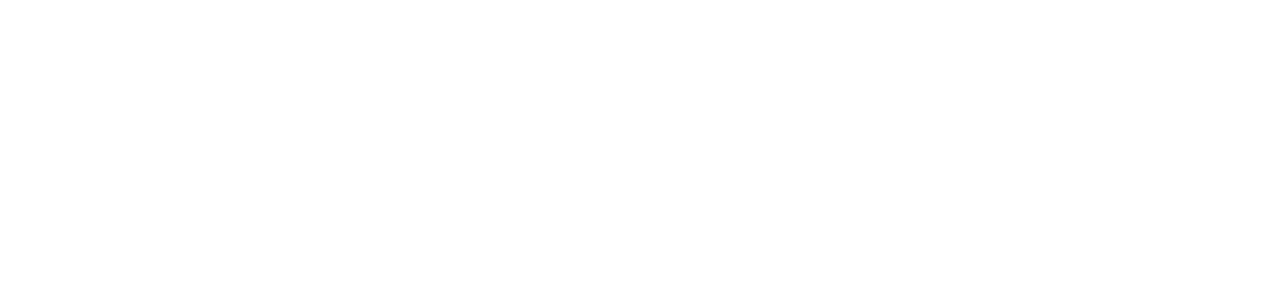
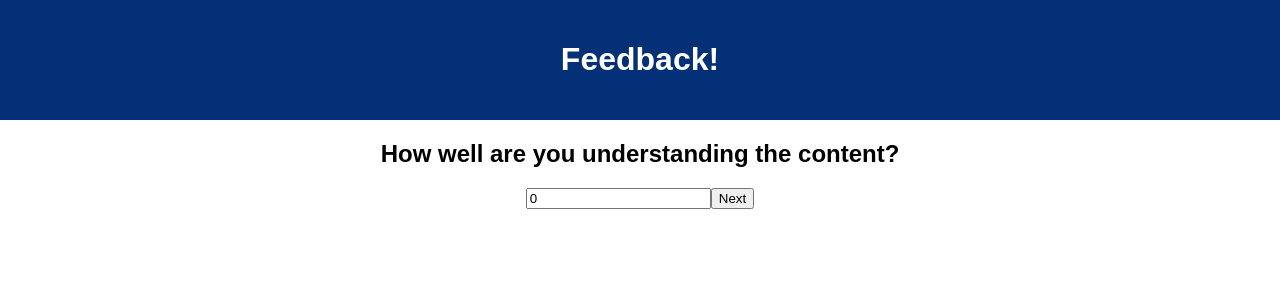
Before and after one commit to sjg3609/weekend-redux-feedback-loop, a React (Create React App) app: page /#/step-two in a window 1280 px wide. Shown: the top 300 px of the page. Built offline with nearby package versions, Linux system fonts and the light colour scheme.

Commit message:
set up Step Two and added Step Three and Step Four components

```diff
--- a/src/components/App/App.jsx
+++ b/src/components/App/App.jsx
@@ -4,6 +4,9 @@ import './App.css';
 import { HashRouter as Router, Route, Link } from 'react-router-dom';
 import Header from '../Header/Header.jsx';
 import StepOne from '../Steps/StepOne';
+import StepTwo from '../Steps/StepTwo';
+import StepThree from '../Steps/StepThree';
+import StepFour from '../Steps/StepFour';
 
 function App() {
 
@@ -16,6 +19,15 @@ function App() {
         <Route exact path="/step-one">
             <StepOne />
         </Route>
+        <Route exact path="/step-two">
+          <StepTwo />
+        </Route>
+        <Route exact path="/step-three">
+          <StepThree />
+        </Route>
+        <Route exact path="step-four">
+          <StepFour />
+        </Route>
       </Router>
     </div>
   );
--- /dev/null
+++ b/src/components/Steps/StepFour.jsx
@@ -0,0 +1,18 @@
+import { useSelector, useDispatch } from "react-redux";
+import { useHistory } from 'react-router-dom';
+
+
+
+function StepFour() {
+
+    return (
+        <>
+            <header className='App-header'>
+                <h1 className='App-title'>Feedback!</h1>
+            </header>
+            <h2>Any comments you want to leave?</h2>
+        </>
+    )
+}
+
+export default StepFour;
--- a/src/components/Steps/StepOne.jsx
+++ b/src/components/Steps/StepOne.jsx
@@ -21,7 +21,7 @@ function StepOne() {
         } else {
             alert('Feeling must be greater than 0.');
         }
-    };
+    }
 
     console.log(feeling);
 
@@ -32,8 +32,8 @@ function StepOne() {
             </header>
             <h2>How are you feeling today?</h2>
             <form onSubmit={nextPage}>
-                <input type="number" value={feeling} placeholder="Feeling" onChange={handleChange}/>
-                <input type="submit"  placeholder="Next"/>
+                <input type="number" value={feeling} onChange={handleChange}/>
+                <input type="submit" value="Next"/>
             </form>
         </div>
     )
--- /dev/null
+++ b/src/components/Steps/StepThree.jsx
@@ -0,0 +1,16 @@
+import { useSelector, useDispatch } from "react-redux";
+import { useHistory } from "react-router-dom/";
+
+function StepThree() {
+
+    return (
+        <>
+            <header className='App-header'>
+                <h1 className='App-title'>Feedback!</h1>
+            </header>
+            <h2>How well are you being supported?</h2>
+        </>
+    )
+}
+
+export default StepThree;
--- /dev/null
+++ b/src/components/Steps/StepTwo.jsx
@@ -0,0 +1,39 @@
+import { useSelector, useDispatch } from "react-redux";
+import { useHistory } from 'react-router-dom';
+
+
+function StepTwo() {
+
+    const understanding = useSelector(store => store.understanding);
+    const dispatch = useDispatch();
+    const history = useHistory();
+
+    const handleChange = (event) => {
+        const action = { type: 'SET_UNDERSTANDING', payload: event.target.value };
+        dispatch(action);
+    }
+
+    const nextPage = (event) => {
+        event.preventDefault();
+        if (understanding > 0 ) {
+            return history.push('/step-three');
+        } else {
+            alert('Understanding much be greater than 0!');
+        }
+    }
+
+    return (
+        <>
+            <header className='App-header'>
+                <h1 className='App-title'>Feedback!</h1>
+            </header>
+            <h2>How well are you understanding the content?</h2>
+            <form onSubmit={nextPage}>
+                <input type="number" onChange={handleChange} value={understanding} />
+                <input type="Submit" value="Next" />
+            </form>
+        </>
+    )
+}
+
+export default StepTwo;
--- a/src/index.js
+++ b/src/index.js
@@ -7,17 +7,40 @@ import logger from 'redux-logger';
 import { Provider } from 'react-redux';
 
 const feeling = (state = 0, action) => {
-    if (action.type === 'ADD_FEELING') {
+    if (action.type === 'SET_FEELING') {
         return action.payload;
     }
     return state;
 }
 
+const understanding = (state =0, action) => {
+    if (action.type === 'SET_UNDERSTANDING') {
+        return action.payload;
+    }
+    return state;
+}
+
+const support = (state = 0, action) => {
+    if (action.type === 'SET_SUPPORT') {
+        return action.payload;
+    }
+    return state;
+}
+
+const comments = (state = '', action) => {
+    if (action.type === 'SET_COMMENTS') {
+        return action.payload;
+    }
+    return state;
+}
 
 const storeInstance = createStore(
     combineReducers(
         {
             feeling,
+            understanding,
+            support,
+            comments,
         }
     ),
     applyMiddleware(logger)
```
